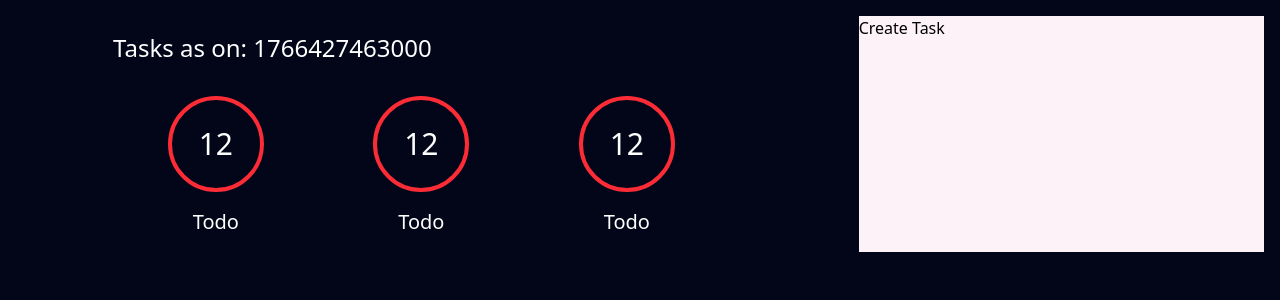
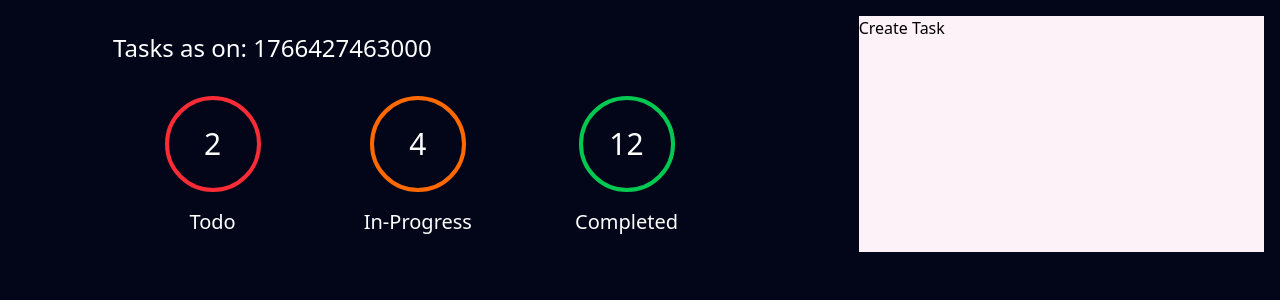
Before and after one commit to junuiui/task-manager, a React (Vite) app in the folder front/: page / in a window 1280 px wide. Shown: the top 300 px of the page. Built offline with nearby package versions, Linux system fonts and the light colour scheme.

Commit message:
dynamic added

```diff
--- a/front/src/components/taskCounter/tasksCounter.tsx
+++ b/front/src/components/taskCounter/tasksCounter.tsx
@@ -1,17 +1,30 @@
-export const TasksCoutner = () => {
+import type { FC, ReactElement } from 'react'
+import type { ITaskCounter } from "@/types/taskCounter.interface";
+
+export const TasksCoutner: FC<ITaskCounter> = (props): ReactElement => {
+
+    const { status, count } = props
+
     return (
         <div className="flex flex-col items-center justify-center">
 
             {/* circle */}
-            <div className="p-6 border-solid border-4 border-red-500 rounded-full mb-4">
+            <div
+                className={`p-6 border-solid border-4 rounded-full mb-4 ${status === "todo" && "border-red-500"
+                    } ${status === "inProgress" && "border-orange-500"
+                    } ${status === "completed" && "border-green-500"
+                    }
+                `}>
                 <div className="min-w-10 min-h-10 text-center justify-center text-white text-3xl leading-10">
-                    12
+                    {count}
                 </div>
             </div>
 
             {/* text */}
             <div className="text-white text-xl text-center">
-                Todo
+                {status === "todo" && "Todo"}
+                {status === "inProgress" && "In-Progress"}
+                {status === "completed" && "Completed"}
             </div>
         </div>
     )
--- a/front/src/pages/tasks.tsx
+++ b/front/src/pages/tasks.tsx
@@ -11,9 +11,9 @@ export const Tasks: FC = (): ReactElement => {
                         Tasks as on: {Date.now().toString()}
                     </h1>
                     <div className='flex justify-around'>
-                        <TasksCoutner />
-                        <TasksCoutner />
-                        <TasksCoutner />
+                        <TasksCoutner status='todo' count={2} />
+                        <TasksCoutner status='inProgress' count={4} />
+                        <TasksCoutner status='completed' count={12} />
                     </div>
                 </div>
             </section>
--- /dev/null
+++ b/front/src/types/task.interface.ts
@@ -0,0 +1,7 @@
+export interface ITask {
+    title: string;
+    description: string;
+    status: "todo" | "inProgress" | "completed";
+    priority: "low" | "normal" | "high";
+    dueDate: Date;
+}
--- /dev/null
+++ b/front/src/types/taskCounter.interface.ts
@@ -0,0 +1,3 @@
+import type { ITask } from "./task.interface";
+
+export type ITaskCounter = Pick<ITask, "status"> & { count: number }
```
